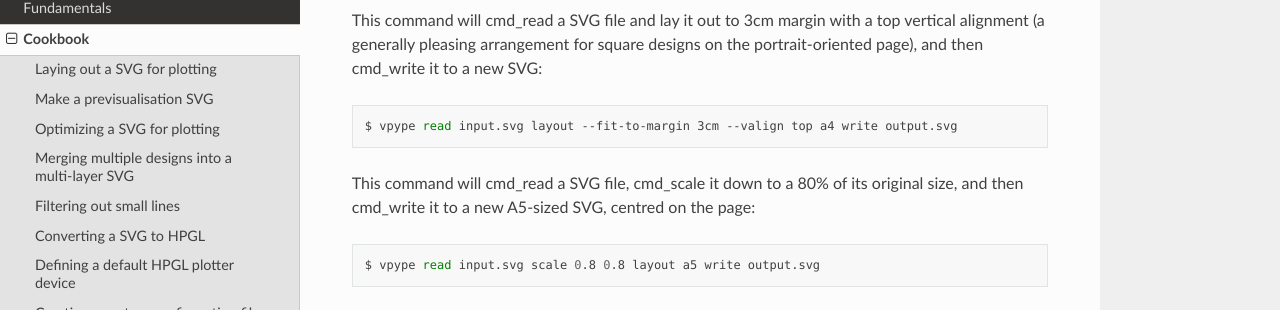
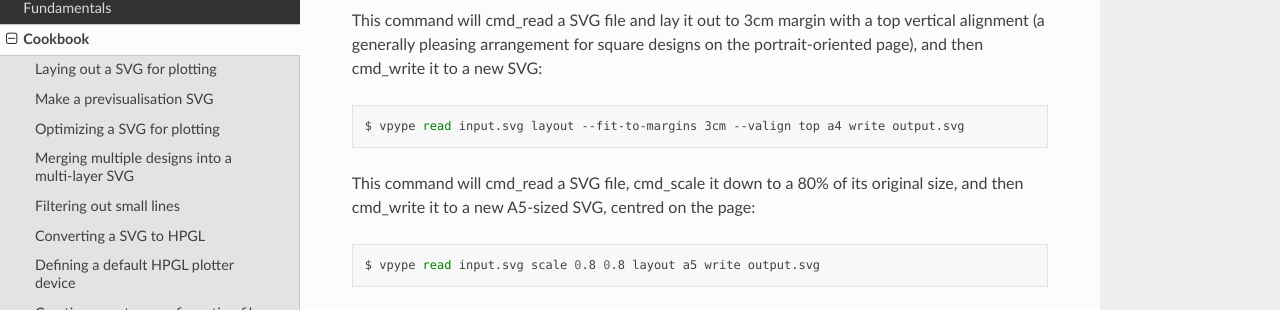
Before and after one commit to abey79/vpype, a Sphinx documentation site: the page built from docs/cookbook.rst, in a window 1280 px wide and 900 px high, scrolled down 608 px. Shown: the part 141-451 px from the top of the window. Built offline with Sphinx 7.4.7 and the Read the Docs theme 2.0.0, drawn with Linux system fonts in a browser that asks for light colours; some of the changed text lies outside the part shown.

Commit message:
Fixed some typos in the documentation about --fit-to-margins

```diff
--- a/docs/cookbook.rst
+++ b/docs/cookbook.rst
@@ -31,7 +31,7 @@
 
 This command will :ref:`cmd_read` a SVG file and lay it out to 3cm margin with a top vertical alignment (a generally pleasing arrangement for square designs on the portrait-oriented page), and then :ref:`cmd_write` it to a new SVG::
 
-  $ vpype read input.svg layout --fit-to-margin 3cm --valign top a4 write output.svg
+  $ vpype read input.svg layout --fit-to-margins 3cm --valign top a4 write output.svg
 
 This command will :ref:`cmd_read` a SVG file, :ref:`cmd_scale` it down to a 80% of its original size, and then :ref:`cmd_write` it to a new A5-sized SVG, centred on the page::
 
@@ -281,7 +281,7 @@
 When using arbitrary paper size, the paper size is assumed to be identical to the current page size as set by the
 :ref:`cmd_read`, :ref:`cmd_pagesize`, or :ref:`cmd_layout` commands. Here is a typical example of use::
 
-  $ vpype read input.svg layout --fit-to-margin 3cm 30x50cm write -d designmate -p flexl output.hpgl
+  $ vpype read input.svg layout --fit-to-margins 3cm 30x50cm write -d designmate -p flexl output.hpgl
 
 In this case, the page size is set by the :ref:`cmd_layout` command (30x50cm) and the :ref:`cmd_write` command is set to
 use the ``flexl`` paper configuration because the paper is loaded in landscape orientation in the plotter. If the input
```
Also changed, not shown: 1 other file.
